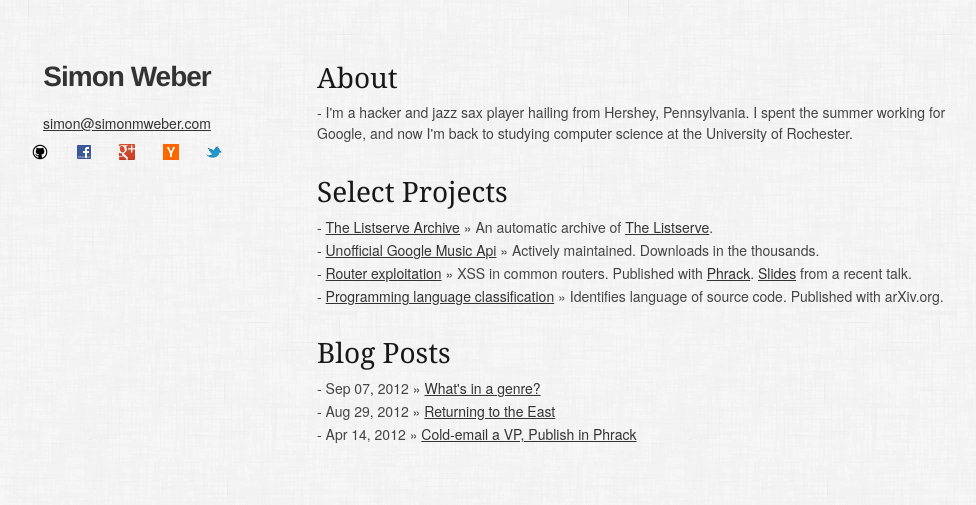
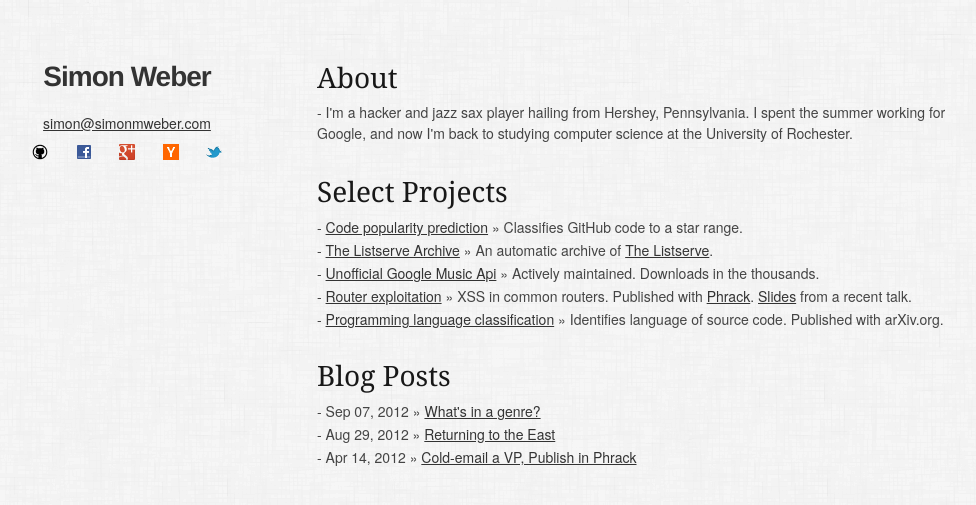
Before and after one commit to simon-weber/simon-weber.github.com, a Jekyll site: the page built from index.html, in a window 1280 px wide. Shown: the top 505 px of the page, without its empty margins (153-1129 px from the left). Built offline with Jekyll 4.4.1, drawn with Linux system fonts in a browser that asks for light colours; nearby versions of some CDN libraries.

Commit message:
add link to code popularity project

```diff
--- a/index.html
+++ b/index.html
@@ -11,6 +11,9 @@ title: Simon Weber
 <div class="landing-item">
     <h3>Select Projects</h3>
     <ul>
+        <li>
+        - <a href="https://github.com/simon-weber/Predicting-Code-Popularity">Code popularity prediction</a> &raquo; Classifies GitHub code to a star range.
+        </li>
         <li>
         - <a href="http://thelistservearchive.com/">The Listserve Archive</a> &raquo; An automatic archive of <a href="http://thelistserve.com">The Listserve</a>.
         </li>
```
